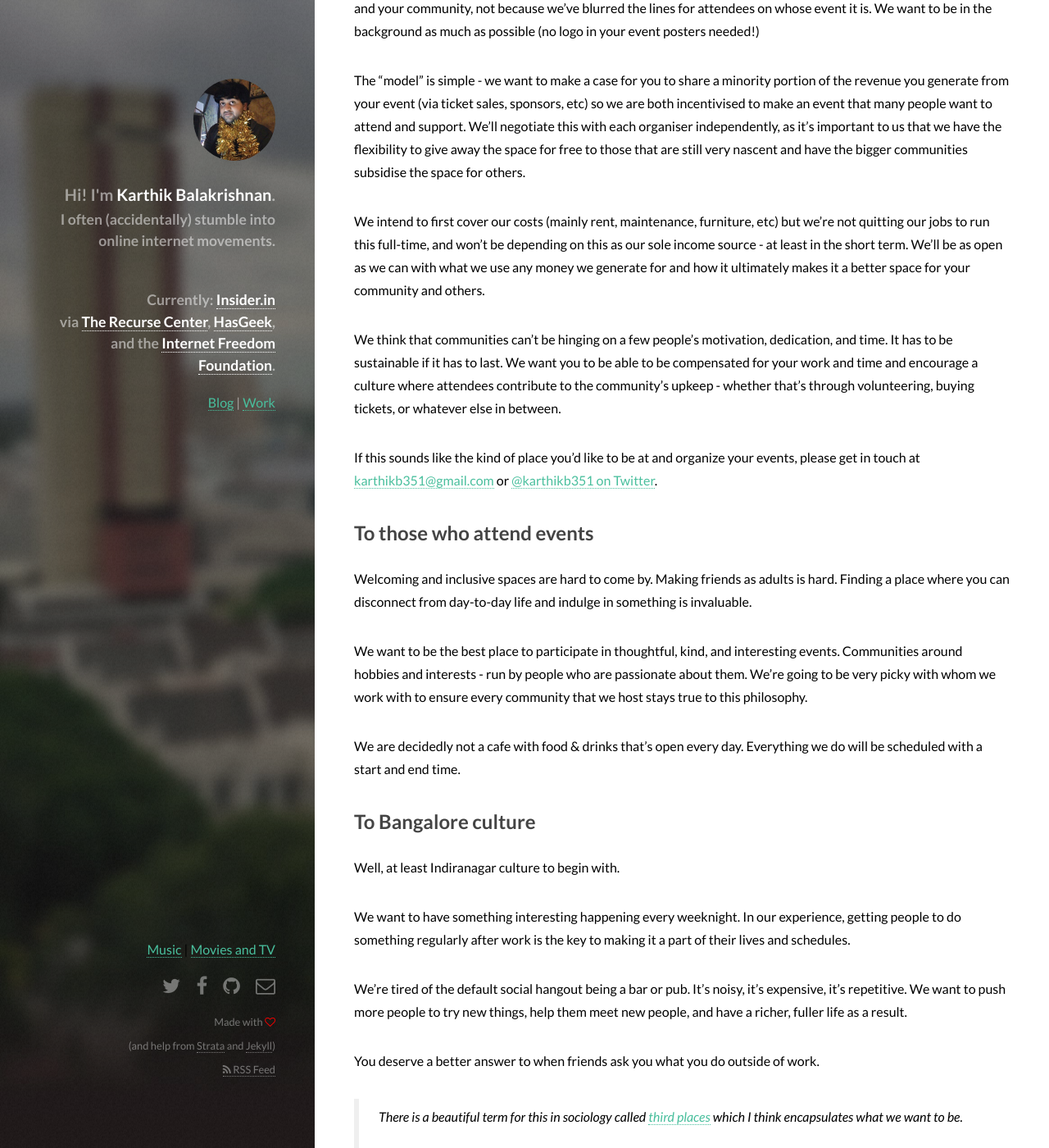
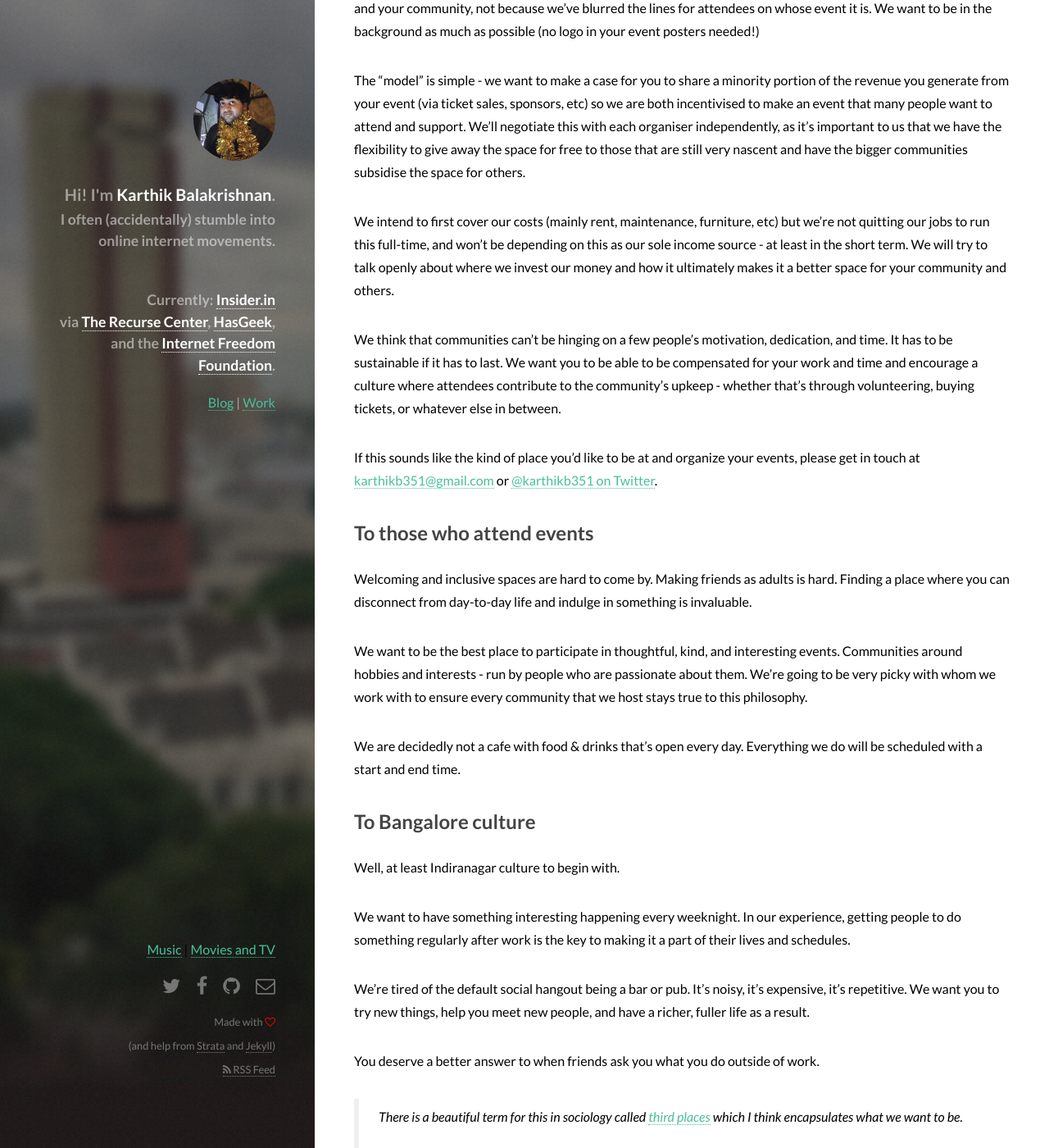
Before and after one commit to karthikb351/karthikb351, a Jekyll site: the page built from _posts/2023-12-09-the-hex-project.md, in a window 1280 px wide and 1400 px high, scrolled down 812 px. Shown: the whole window at 82% size. Built offline with Jekyll 4.4.1, drawn with Linux system fonts in a browser that asks for light colours; comment, search, counter and statistics services are not loaded.

Commit message:
rewrite a few winding sentences

```diff
--- a/_posts/2023-12-09-the-hex-project.md
+++ b/_posts/2023-12-09-the-hex-project.md
@@ -24,7 +24,7 @@ It's also important to reiterate that this is _your_ community. We want you to w
 
 The "model" is simple - we want to make a case for you to share a minority portion of the revenue you generate from your event (via ticket sales, sponsors, etc) so we are both incentivised to make an event that many people want to attend and support. We'll negotiate this with each organiser independently, as it's important to us that we have the flexibility to give away the space for free to those that are still very nascent and have the bigger communities subsidise the space for others.
 
-We intend to first cover our costs (mainly rent, maintenance, furniture, etc) but we're not quitting our jobs to run this full-time, and won't be depending on this as our sole income source - at least in the short term. We'll be as open as we can with what we use any money we generate for and how it ultimately makes it a better space for your community and others.
+We intend to first cover our costs (mainly rent, maintenance, furniture, etc) but we're not quitting our jobs to run this full-time, and won't be depending on this as our sole income source - at least in the short term. We will try to talk openly about where we invest our money and how it ultimately makes it a better space for your community and others.
 
 We think that communities can't be hinging on a few people's motivation, dedication, and time. It has to be sustainable if it has to last. We want you to be able to be compensated for your work and time and encourage a culture where attendees contribute to the community's upkeep - whether that's through volunteering, buying tickets, or whatever else in between.
 
@@ -44,7 +44,7 @@ Well, at least Indiranagar culture to begin with.
 
 We want to have something interesting happening every weeknight. In our experience, getting people to do something regularly after work is the key to making it a part of their lives and schedules.
 
-We're tired of the default social hangout being a bar or pub. It's noisy, it's expensive, it's repetitive. We want to push more people to try new things, help them meet new people, and have a richer, fuller life as a result.
+We're tired of the default social hangout being a bar or pub. It's noisy, it's expensive, it's repetitive. We want you to try new things, help you meet new people, and have a richer, fuller life as a result.
 
 You deserve a better answer to when friends ask you what you do outside of work.
 
```
